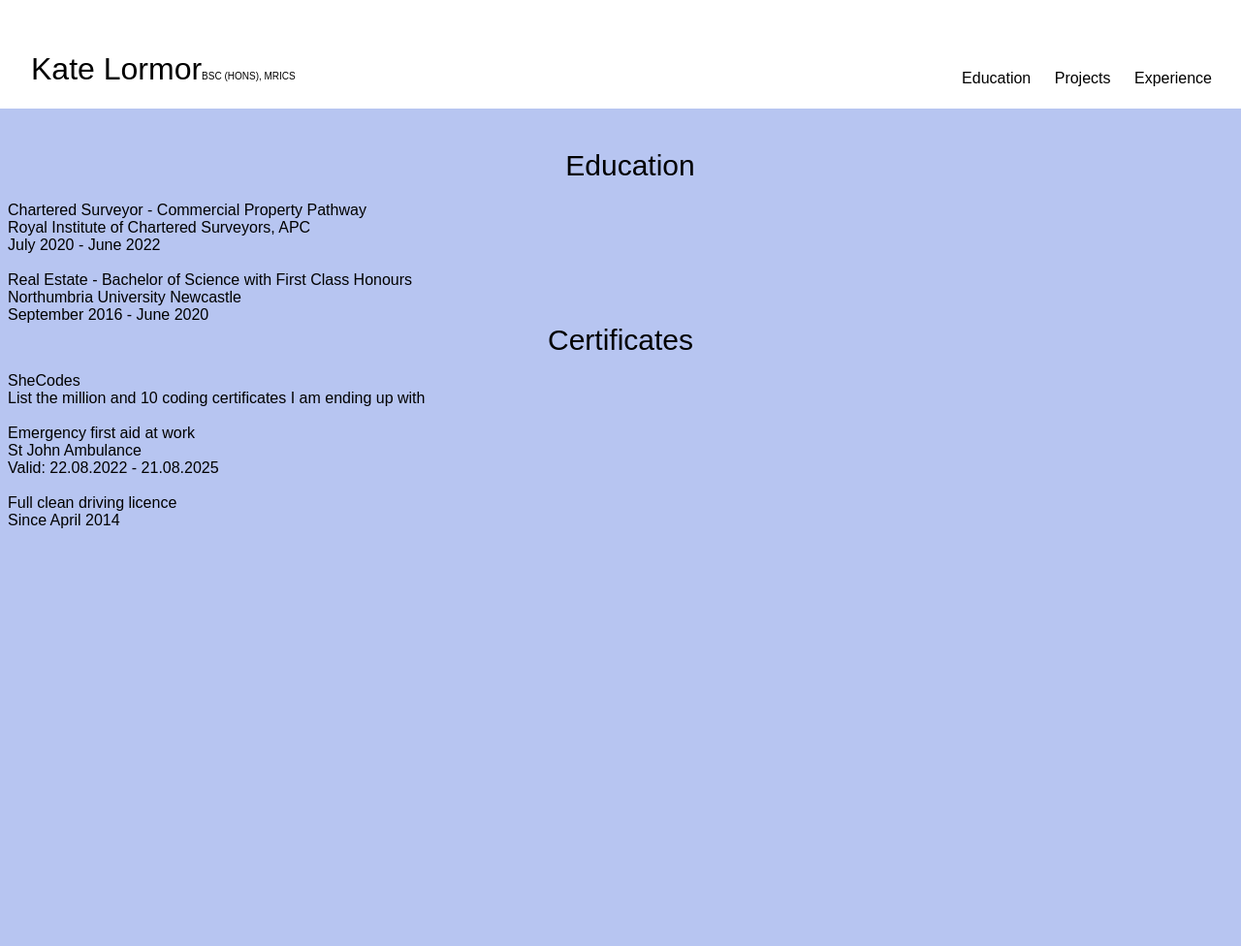
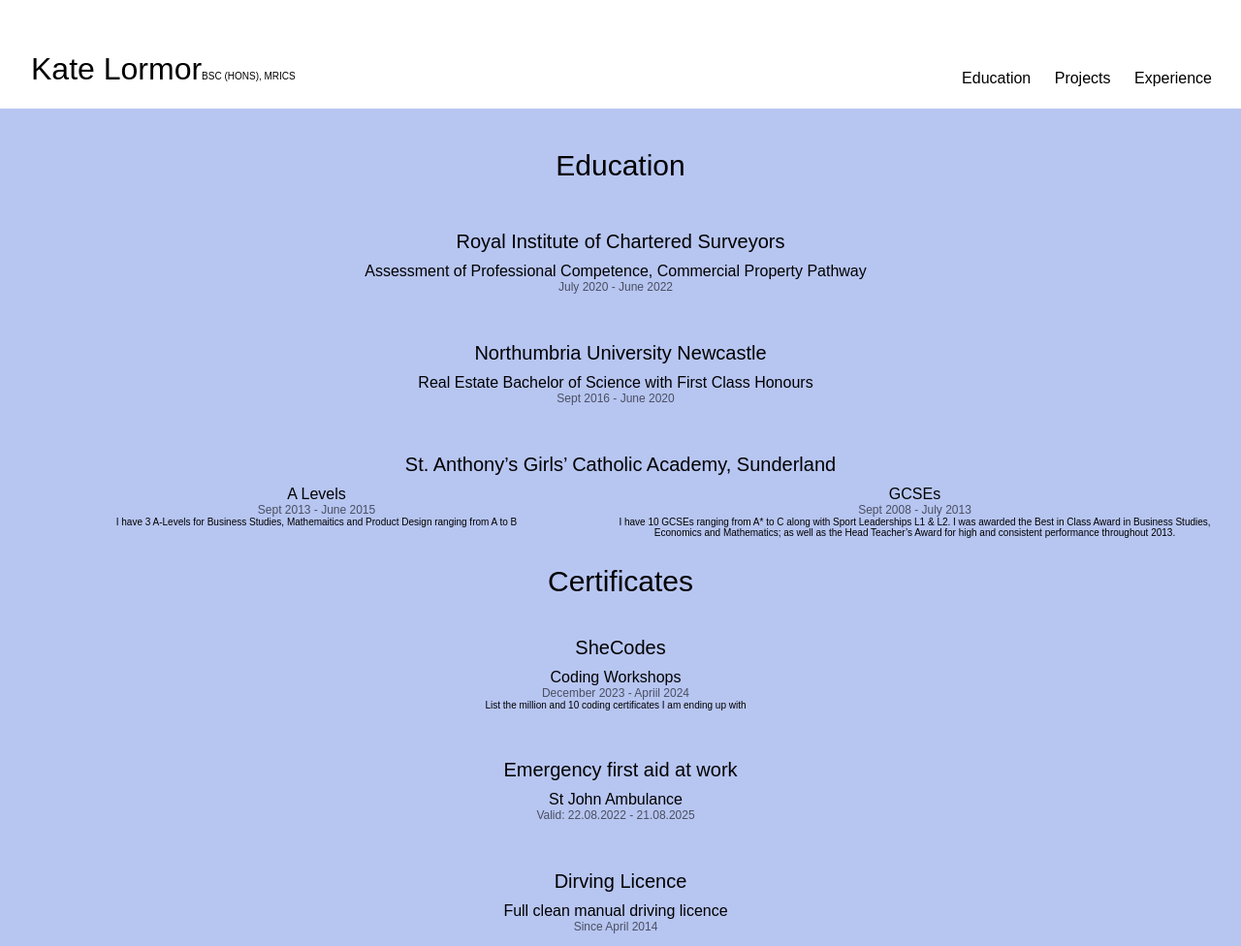
Before and after one commit to katelormor/Kate-Lormor-CV, a plain HTML site: page education.html in a window 1280 px wide. Shown: the whole page at 97% size. Before the commit the page ends 800 px from the top, so only its background shows below. Drawn offline with Linux system fonts and the light colour scheme; a web font is replaced by a local one.

Commit message:
Education and experience page updated

```diff
--- a/education.html
+++ b/education.html
@@ -43,27 +43,62 @@
       <h2 class="education">Education</h2>
     </div>
 
-Chartered Surveyor - Commercial Property Pathway <br/>
-Royal Institute of Chartered Surveyors, APC<br/>
-July 2020 - June 2022<br/><br/>
-Real Estate - Bachelor of Science with First Class Honours<br/>
-Northumbria University Newcastle<br/>
-September 2016 - June 2020<br/>
+    <h5>Royal Institute of Chartered Surveyors</h5>
+    <div class="ricsGrid experienceGrid">
+      <div class="real-estate">
+        Assessment of Professional Competence, Commercial Property Pathway
+      </div>
+      <div class="experience-dates">July 2020 - June 2022</div>
+    </div>
 
+    <h5>Northumbria University Newcastle</h5>
+    <div class="northumbriaGrid experienceGrid">
+      <div class="real-estate">
+        Real Estate Bachelor of Science with First Class Honours
+      </div>
+      <div class="experience-dates">Sept 2016 - June 2020</div>
+    </div>
 
-    <h2 class="certificates">Certificates</h5>
-    <p>
-      SheCodes<br/>
-      List the million and 10 coding certificates I am ending up with<br/>
-      <br/>
-      Emergency first aid at work <br/>
-      St John Ambulance <br/>
-      Valid: 22.08.2022 - 21.08.2025<br/>
-      <br/>
-      Full clean driving licence<br/>
-      Since April 2014<br/>
-    </p>
+    <h5>St. Anthony’s Girls’ Catholic Academy, Sunderland</h5>
+    <div class="stAnothonysGrid experienceGrid">
+      <div class="a-levels">A Levels</div>
+      <div class="gcses">GCSEs</div>
+      <div class="a-levels-date experience-dates">Sept 2013 - June 2015</div>
+      <div class="gcse-date experience-dates">Sept 2008 - July 2013</div>
+      <div class="grade-results">
+        I have 3 A-Levels for Business Studies, Mathemaitics and Product Design
+        ranging from A to B
+      </div>
+      <div class="grade-results">
+        I have 10 GCSEs ranging from A* to C along with Sport Leaderships L1 &
+        L2. I was awarded the Best in Class Award in Business Studies, Economics
+        and Mathematics; as well as the Head Teacher’s Award for high and
+        consistent performance throughout 2013.
+      </div>
+    </div>
+    <br />
+    <h2 class="certificates">Certificates</h2>
 
+    <h5>SheCodes</h5>
+    <div class="sheCodesGrid experienceGrid">
+      <div class="shecodes">Coding Workshops</div>
+      <div class="experience-dates">December 2023 - Apriil 2024</div>
+      <div class="sheCodes-content">
+        List the million and 10 coding certificates I am ending up with
+      </div>
+    </div>
+
+    <h5> Emergency first aid at work</h5>
+    <div class="firstAidGrid experienceGrid">
+      <div class="firstAid">St John Ambulance</div>
+      <div class="experience-dates">Valid: 22.08.2022 - 21.08.2025</div>
+    </div>
+
+    <h5>Dirving Licence</h5>
+    <div class="drivingGrid experienceGrid">
+      <div class="driving">Full clean manual driving licence</div>
+      <div class="experience-dates">Since April 2014</div>
+    </div>
 
   </body>
 </html>
--- a/stylesheet.css
+++ b/stylesheet.css
@@ -40,7 +40,7 @@ li a {
   padding: 0 10px;
 }
 .pageContent {
-  padding: 146px 0 20px 20px;
+  padding: 146px 20px 10px 20px;
 }
 .key-card {
   max-width: 200px;
@@ -119,8 +119,23 @@ h5 {
   text-align: center;
   margin: 0;
 }
+.stAnothonysGrid {
+  grid-template-columns: repeat(2, 3fr);
+}
+.sheCodes-content {
+  font-size: 10px;
+}
 .jimmonsGrid {
   grid-template-columns: repeat(1, 2fr);
+}
+.education-content {
+  text-align: justify;
+  padding: 0 40px;
+  margin: 10px;
+  font-size: 12px;
+}
+.grade-results {
+  font-size: 10px;
 }
 .altusGrid {
   grid-template-columns: repeat(3, 2fr);
@@ -129,7 +144,7 @@ h5 {
   text-align: justify;
   padding: 0 40px;
   margin: 10px;
-  font-size: 14px;
+  font-size: 12px;
 }
 .stadiumGrid {
   grid-template-columns: repeat(2, 2fr);
@@ -138,7 +153,7 @@ h5 {
   text-align: justify;
   padding: 0 40px 0 60px;
   margin: 10px;
-  font-size: 14px;
+  font-size: 12px;
 }
 .tamakwaGrid {
   grid-template-columns: repeat(1, 2fr);
@@ -146,3 +161,10 @@ h5 {
 .meribelGrid {
   grid-template-columns: repeat(1, 2fr);
 }
+.experience-dates {
+  font-size: 12px;
+}
+.experience-dates {
+  font-size: 12px;
+  color: rgb(0, 0, 0, 0.6);
+}
```
Also changed, not shown: experience.html (+9 -8 lines), projects.html (+2 -0 lines).
